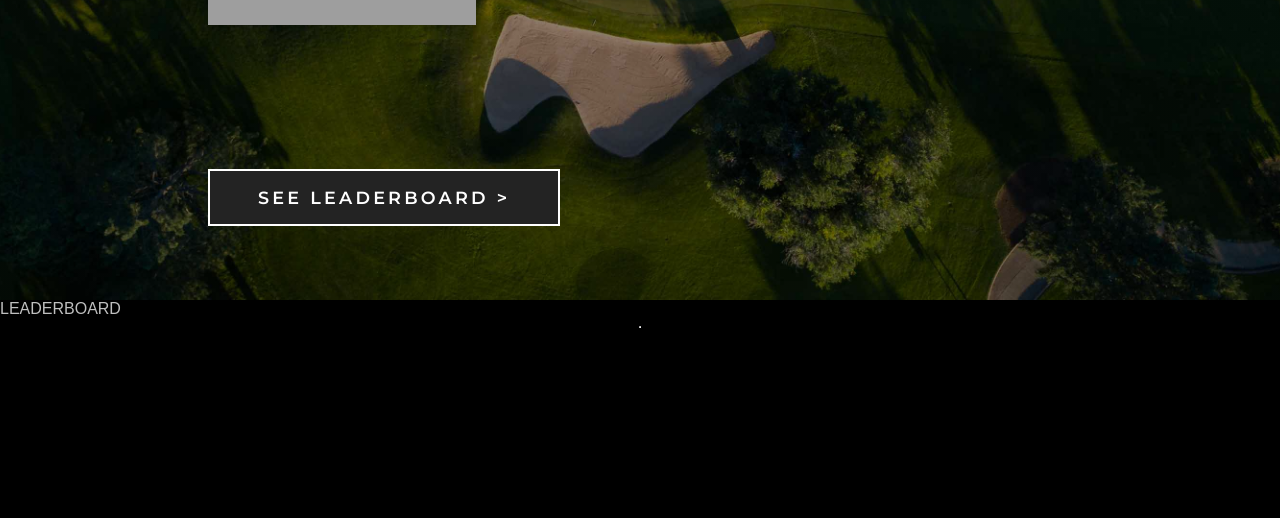
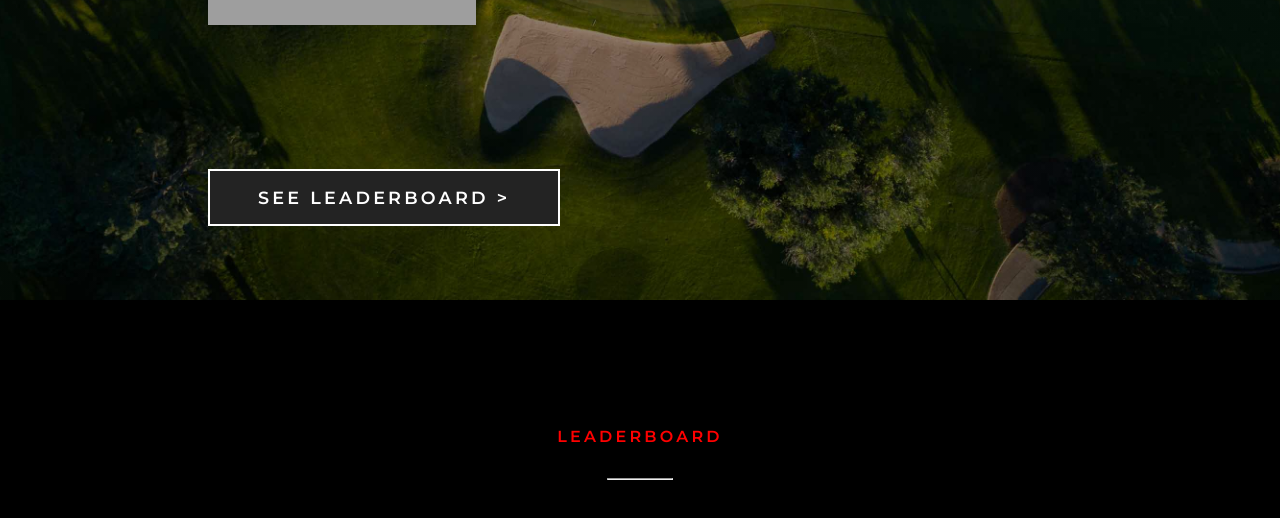
Before and after one commit to Pinmore/pinmore-main, a React app in the folder client/: page / in a window 1280 px wide. Shown: the part 660-1178 px from the top of the page. Built offline with nearby package versions, Linux system fonts and the light colour scheme; grey boxes are pictures that could not be loaded.

Commit message:
Done with Header of Leaderboard

```diff
--- a/client/src/components/Home/Leaderboard/Leaderboard.css
+++ b/client/src/components/Home/Leaderboard/Leaderboard.css
@@ -6,4 +6,20 @@
 .Leaderboard .Header {
   display: flex;
   flex-direction: column;
+  justify-content: center;
+  align-items: center;
 }
+
+.Leaderboard .HeaderText {
+  margin-top: 8rem;
+  margin-bottom: 1.5rem;
+  color: red;
+  font-family: "Montserrat";
+  font-weight: 600;
+  text-transform: uppercase;
+  letter-spacing: 0.2rem;
+}
+
+.Leaderboard hr {
+  width: 4rem;
+}
--- a/client/src/components/Home/Leaderboard/Leaderboard.js
+++ b/client/src/components/Home/Leaderboard/Leaderboard.js
@@ -5,7 +5,7 @@ const leaderboard = (props) => {
   return(
     <div className={styles.Leaderboard}>
       <div className={styles.Header}>
-        <div>LEADERBOARD</div>
+        <div className={styles.HeaderText}>LEADERBOARD</div>
         <hr/>
       </div>
     </div>
```
